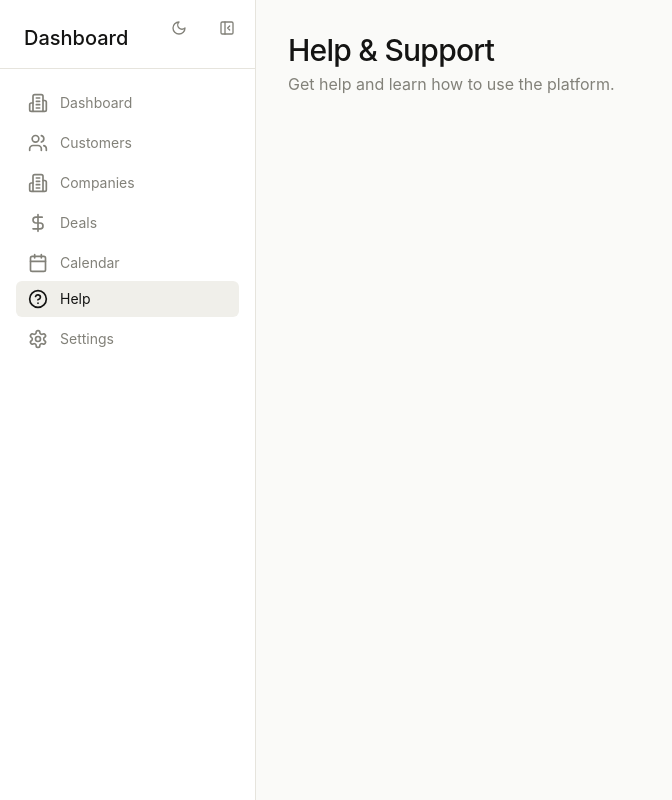
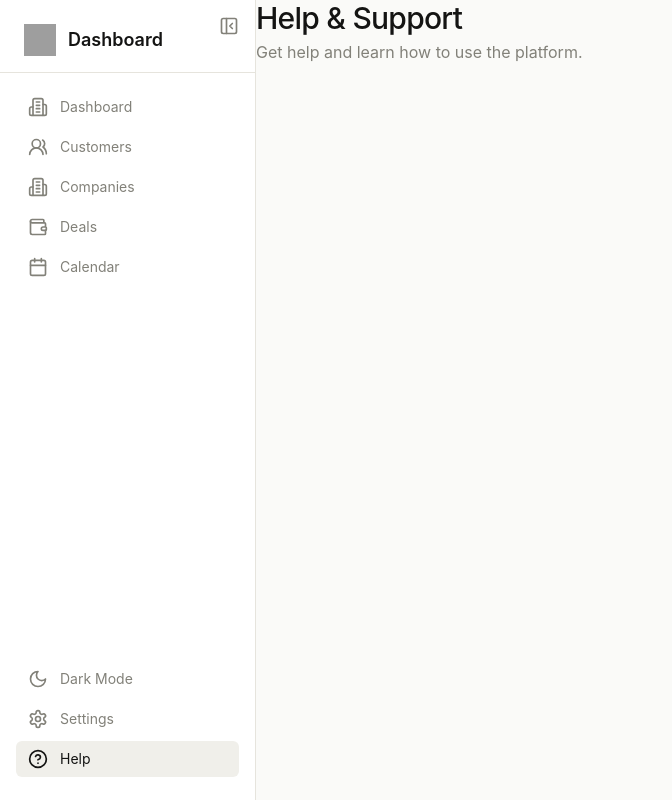
Before and after one commit to instadev-ai/project-logDJiPKoyhMGJNX0zbdK, a React (Vite) app: page /help in a window 1280 px wide. Shown: the whole page, without its empty margins (0-672 px from the left). Built offline with nearby package versions, Linux system fonts and the light colour scheme; grey boxes are pictures that could not be loaded.

Commit message:
Move dark mode toggle to bottom of sidebar navigation and improve styling

```diff
--- a/src/components/dashboard/dashboard-shell.tsx
+++ b/src/components/dashboard/dashboard-shell.tsx
@@ -1,31 +1,30 @@
 import {
+  Building2,
   Calendar,
-  Users,
-  Building2,
-  Settings,
   HelpCircle,
-  DollarSign,
+  Moon,
   PanelLeftClose,
   PanelLeftOpen,
+  Settings,
   Sun,
-  Moon,
+  Users2,
+  Wallet,
 } from "lucide-react";
 import { Link, useLocation } from "react-router-dom";
 import { useState, useEffect } from "react";
 import { cn } from "@/lib/utils";
-import { Button } from "@/components/ui/button";
 
 const navigation = [
   { name: "Dashboard", href: "/", icon: Building2 },
-  { name: "Customers", href: "/customers", icon: Users },
+  { name: "Customers", href: "/customers", icon: Users2 },
   { name: "Companies", href: "/companies", icon: Building2 },
-  { name: "Deals", href: "/deals", icon: DollarSign },
+  { name: "Deals", href: "/deals", icon: Wallet },
   { name: "Calendar", href: "/calendar", icon: Calendar },
 ];
 
 const secondaryNavigation = [
+  { name: "Settings", href: "/settings", icon: Settings },
   { name: "Help", href: "/help", icon: HelpCircle },
-  { name: "Settings", href: "/settings", icon: Settings },
 ];
 
 export function DashboardShell({
@@ -34,55 +33,39 @@ export function DashboardShell({
   children: React.ReactNode;
 }) {
   const [sidebarOpen, setSidebarOpen] = useState(true);
-  const [isDark, setIsDark] = useState(false);
+  const [isDark, setIsDark] = useState(() => {
+    const savedTheme = localStorage.getItem("theme");
+    return savedTheme === "dark" || (!savedTheme && window.matchMedia("(prefers-color-scheme: dark)").matches);
+  });
   const location = useLocation();
 
-  // Initialize dark mode based on system preference or stored preference
   useEffect(() => {
-    const isDarkStored = localStorage.getItem('darkMode') === 'true';
-    if (isDarkStored) {
-      setIsDark(true);
-      document.documentElement.classList.add('dark');
+    if (isDark) {
+      document.documentElement.classList.add("dark");
+      localStorage.setItem("theme", "dark");
+    } else {
+      document.documentElement.classList.remove("dark");
+      localStorage.setItem("theme", "light");
     }
-  }, []);
+  }, [isDark]);
 
-  // Toggle dark mode
   const toggleDarkMode = () => {
-    const newDarkMode = !isDark;
-    setIsDark(newDarkMode);
-    localStorage.setItem('darkMode', newDarkMode.toString());
-    document.documentElement.classList.toggle('dark');
+    setIsDark(!isDark);
   };
 
   return (
     <div className="flex min-h-screen bg-[#FAFAF8] dark:bg-gray-900">
       {/* Sidebar */}
-      <div
+      <aside
         className={cn(
-          "bg-white dark:bg-gray-800 border-r border-[#E6E4DD] dark:border-gray-700 transition-all duration-300 relative",
+          "fixed left-0 top-0 z-40 h-screen border-r border-[#E6E4DD] dark:border-gray-800 bg-white dark:bg-gray-900 transition-all duration-300",
           sidebarOpen ? "w-64" : "w-20"
         )}
       >
-        {/* Top Controls */}
-        <div className="absolute top-2 right-2 flex items-center gap-2 z-50">
-          <Button
-            variant="ghost"
-            size="icon"
-            className="rounded-md hover:bg-[#F0EFEA] dark:hover:bg-gray-700 text-muted hover:text-primary dark:hover:text-white"
-            onClick={toggleDarkMode}
-            title={isDark ? "Switch to Light Mode" : "Switch to Dark Mode"}
-          >
-            {isDark ? (
-              <Sun className="h-5 w-5" />
-            ) : (
-              <Moon className="h-5 w-5" />
-            )}
-          </Button>
-          <Button
-            variant="ghost"
-            size="icon"
-            className="rounded-md hover:bg-[#F0EFEA] dark:hover:bg-gray-700 text-muted hover:text-primary dark:hover:text-white"
+        {/* Collapse Button - At the very top */}
+        <button
           onClick={() => setSidebarOpen(!sidebarOpen)}
+          className="absolute top-2 right-2 p-2 rounded-md hover:bg-[#F0EFEA] dark:hover:bg-gray-700 text-muted hover:text-primary dark:hover:text-white transition-colors z-50"
           title={sidebarOpen ? "Collapse sidebar" : "Expand sidebar"}
         >
           {sidebarOpen ? (
@@ -90,22 +73,23 @@ export function DashboardShell({
           ) : (
             <PanelLeftOpen className="h-5 w-5" />
           )}
-          </Button>
+        </button>
+
+        {/* Logo/Title Section */}
+        <div className="px-6 pt-6 pb-4 border-b border-[#E6E4DD] dark:border-gray-800">
+          <div className="flex items-center">
+            <img src="/logo.svg" alt="Logo" className="h-8 w-8" />
+            {sidebarOpen && (
+              <span className="ml-3 text-lg font-semibold text-[#141413] dark:text-white">
+                Dashboard
+              </span>
+            )}
+          </div>
         </div>
 
-        {/* Logo/Title Section */}
-        <div className="px-6 pt-6 pb-4 border-b border-[#E6E4DD] dark:border-gray-700">
-          {sidebarOpen && (
-            <Link to="/" className="flex items-center">
-              <span className="text-xl font-display font-medium text-primary dark:text-white">
-                Dashboard
-              </span>
-            </Link>
-          )}
-        </div>
-
-        <nav className="flex flex-col flex-1 p-4">
-          <div className="space-y-1">
+        {/* Navigation */}
+        <div className="flex flex-col h-[calc(100vh-5rem)] px-4 pb-4">
+          <div className="flex-1 space-y-1 pt-4">
             {navigation.map((item) => (
               <Link
                 key={item.name}
@@ -113,7 +97,7 @@ export function DashboardShell({
                 className={cn(
                   "flex items-center gap-3 px-3 py-2 text-sm rounded-md transition-colors",
                   location.pathname === item.href
-                    ? "bg-[#F0EFEA] dark:bg-gray-700 text-primary dark:text-white"
+                    ? "bg-[#F0EFEA] dark:bg-gray-800 text-[#141413] dark:text-white"
                     : "text-muted hover:text-primary dark:text-gray-300 dark:hover:text-white hover:bg-[#F0EFEA] dark:hover:bg-gray-700"
                 )}
               >
@@ -124,6 +108,27 @@ export function DashboardShell({
           </div>
 
           <div className="mt-auto space-y-1">
+            {/* Dark Mode Toggle */}
+            <button
+              onClick={toggleDarkMode}
+              className={cn(
+                "w-full flex items-center gap-3 px-3 py-2 text-sm rounded-md transition-colors",
+                "text-muted hover:text-primary dark:text-gray-300 dark:hover:text-white hover:bg-[#F0EFEA] dark:hover:bg-gray-700"
+              )}
+            >
+              {isDark ? (
+                <>
+                  <Sun className="h-5 w-5" />
+                  {sidebarOpen && <span>Light Mode</span>}
+                </>
+              ) : (
+                <>
+                  <Moon className="h-5 w-5" />
+                  {sidebarOpen && <span>Dark Mode</span>}
+                </>
+              )}
+            </button>
+
             {secondaryNavigation.map((item) => (
               <Link
                 key={item.name}
@@ -131,7 +136,7 @@ export function DashboardShell({
                 className={cn(
                   "flex items-center gap-3 px-3 py-2 text-sm rounded-md transition-colors",
                   location.pathname === item.href
-                    ? "bg-[#F0EFEA] dark:bg-gray-700 text-primary dark:text-white"
+                    ? "bg-[#F0EFEA] dark:bg-gray-800 text-[#141413] dark:text-white"
                     : "text-muted hover:text-primary dark:text-gray-300 dark:hover:text-white hover:bg-[#F0EFEA] dark:hover:bg-gray-700"
                 )}
               >
@@ -140,13 +145,18 @@ export function DashboardShell({
               </Link>
             ))}
           </div>
-        </nav>
         </div>
+      </aside>
 
-      {/* Main content */}
-      <div className="flex-1 min-w-0 overflow-auto">
-        <main className="p-8">{children}</main>
-      </div>
+      {/* Main Content */}
+      <main
+        className={cn(
+          "flex-1 transition-all duration-300",
+          sidebarOpen ? "ml-64" : "ml-20"
+        )}
+      >
+        {children}
+      </main>
     </div>
   );
 }
```
Lines whose indentation alone changed are shown as unchanged.
